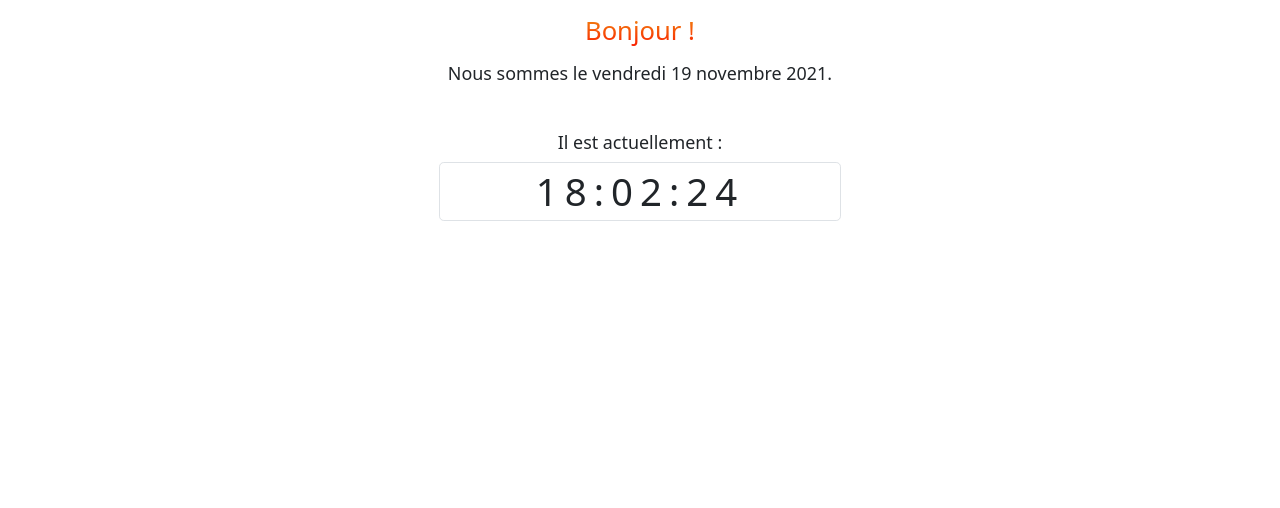
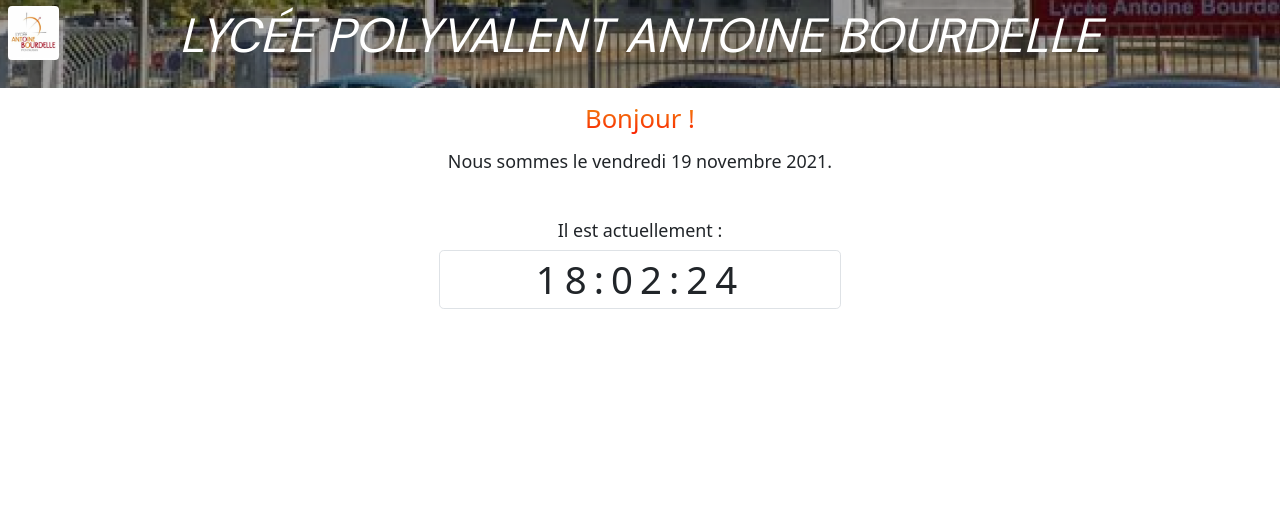
Before and after one commit to mauquie/AffichageDynamique, a Django app: page /ecran in a window 1280 px wide. Shown: the top 508 px of the page. Run offline with Django 3.2, Linux system fonts and the light colour scheme; data that the repository does not hold is empty.

Commit message:
ajout header

```diff
--- /dev/null
+++ b/Static/CSS/info.css
@@ -0,0 +1,16 @@
+@font-face {
+    font-family: "DM Sans";
+    src: url(/Static/FONTS/DMSans-Regular.ttf);
+}
+
+.text-header{
+    color: white;
+    font-size: 6vh;
+    font-family: 'DM Sans';
+    font-weight: 500;
+}
+
+.logo{
+    position: absolute;
+    top: 0.7vh;
+}
--- a/Templates/Affichage/base.html
+++ b/Templates/Affichage/base.html
@@ -12,10 +12,11 @@
     <link rel="stylesheet" href="{% static 'CSS/bootstrapModifier.css' %}">
     <link rel="stylesheet" href="{%static 'CSS/basePage.css'%}">
     <link rel="stylesheet" href="{%static 'CSS/meteo.css'%}">
+
 </head>
 
 <body style="overflow-y: hidden; overflow-x: hidden;">
-    {% include "./info.html" %}
+    {% include "./header.html" %}
     <div class="container-fluid">
         <div id="clock" class="row">
             <div class="col-4"></div>
--- /dev/null
+++ b/Templates/Affichage/header.html
@@ -0,0 +1,12 @@
+{% block header %}
+{% load static %}
+<link rel="stylesheet" href="{% static 'CSS/info.css' %}">
+<div class="row" style="height: 11vh; background-image: url({% static 'IMG/fondHeader.png'%});">
+    <div class="text-center">
+        <p class="d-inline fst-italic text-header"> LYCÉE POLYVALENT ANTOINE BOURDELLE </p>
+    </div>
+    <div>
+        <img class="d-inline rounded logo ms-2" src="{% static 'IMG/Logo_lycée_Bourdelle.jpg' %}" height="auto" width="4%">
+    </div>
+</div>
+{% endblock %}
--- a/Templates/Affichage/info.html
+++ b/Templates/Affichage/info.html
@@ -1,7 +1,7 @@
 {% block info %}
 {% load static %}
 <div id="containerCachable" class="container-fluid align-items-center" hidden="true">
-    <div id="infoContainer" class="row m-2 mb-4 rounded-3" style="height: 13vh;">
+    <div id="infoContainer" class="row m-2 rounded-3" style="height: 13vh;">
         <div>
             <div id="information" style="font-size: 80px;"> </div>
         </div>
```
Also changed, not shown: Static/IMG/fondHeader.png (added).
